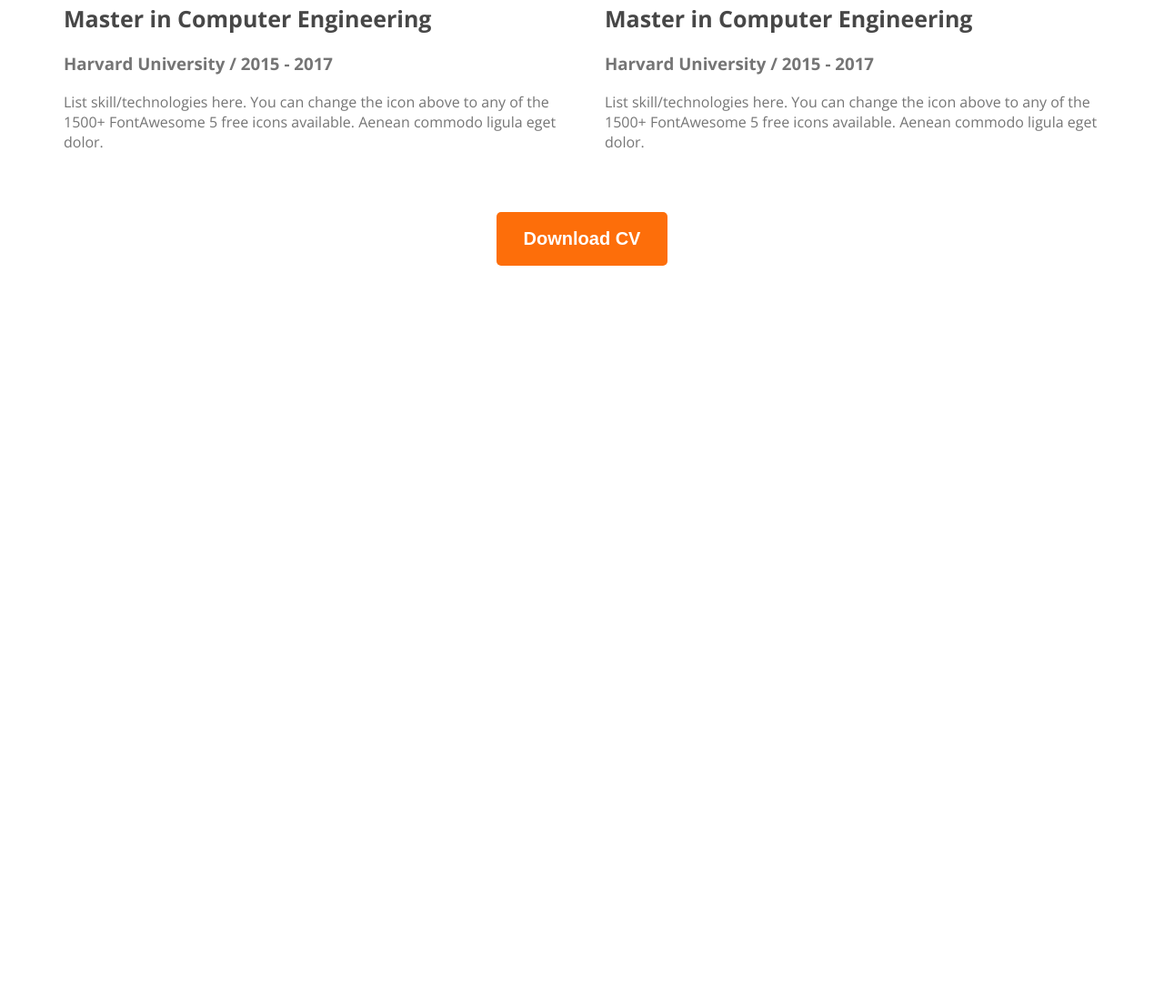
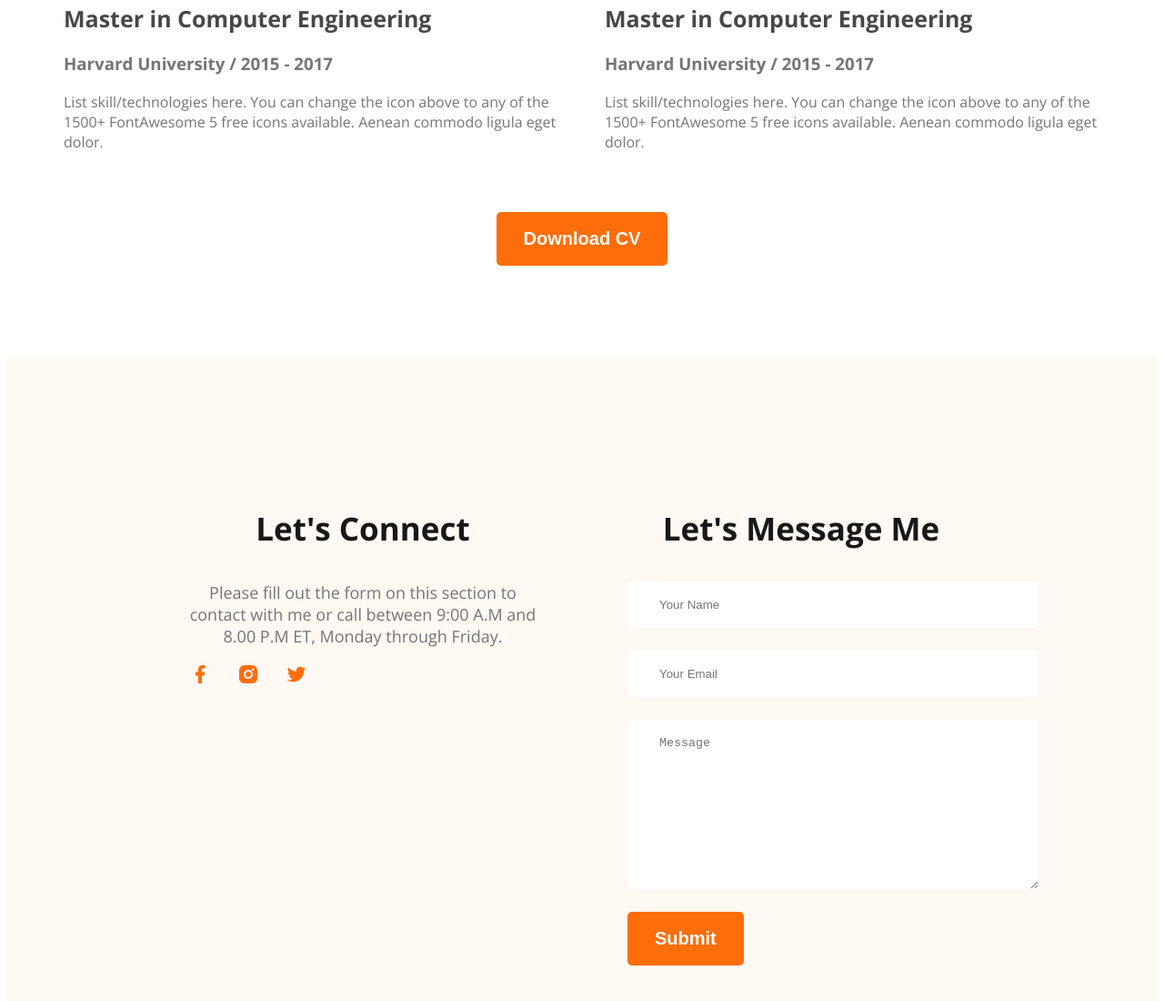
Before and after one commit to MuradNoor/developer_portfolio, a plain HTML site: page index.html in a window 1280 px wide. Shown: the part 2936-4036 px from the top of the page at 91% size. Before the commit the page ends 3236 px from the top, so only its background shows below. Drawn offline with nearby package versions, Linux system fonts and the light colour scheme.

Commit message:
footer  done

```diff
--- a/index.html
+++ b/index.html
@@ -138,12 +138,30 @@
         </div>
         <div class="download-cv">
             <button class="btn-primary">Download CV</button>
+
         </div>
         </section>
 
     </main>
     <footer>
-
+     <div class="footer-column">
+        <h3 class="section-title">Let's Connect</h3>
+        <p class="section-description">Please fill out the form on this section to contact with me or call between 9:00 A.M and 8.00 P.M ET, Monday through Friday.</p>
+        <div class="social-links">
+            <a href=""><img src="images/icons/facebook.png" alt=""></a>
+            <a href=""><img src="images/icons/insta.png" alt=""></a>
+            <a href=""><img src="images/icons/twitter.png" alt=""></a>
+        </div>
+     </div>
+     <div class="footer-column">
+        <h3 class="section-title">Let's Message Me</h3>
+        <form class="contact" action="">
+            <input type="text" placeholder="Your Name">
+            <input type="email" placeholder="Your Email">
+            <textarea placeholder="Message" name="" id="" cols="30" rows="10"></textarea>
+            <input class="btn-primary" type="submit" value="Submit">
+        </form>
+     </div>
     </footer>
 </body>
 
--- a/styles/nav.css
+++ b/styles/nav.css
@@ -159,3 +159,27 @@ main section{
     text-align: center;
     margin-top: 50px;
 }
+/* footer style */
+footer{
+    display: flex;
+    background: #fff8f3;
+    gap: 100px;
+    padding: 130px 200px;
+    margin-top: 100px;
+}
+.footer-column{
+    width: 50%;
+}
+.contact input[type="text"], .contact input[type="email"],textarea{
+    display: block;
+    margin-bottom: 25px;
+    padding: 18px 35px;
+    color: #757575;
+    border-radius: 5px;
+    background: #ffffff;
+    border: 0;
+    width: 100%;
+}
+.social-links a{
+    margin-right: 25px;
+}
```
